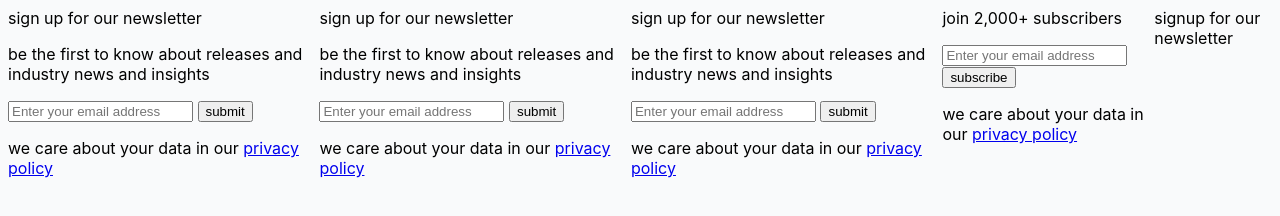
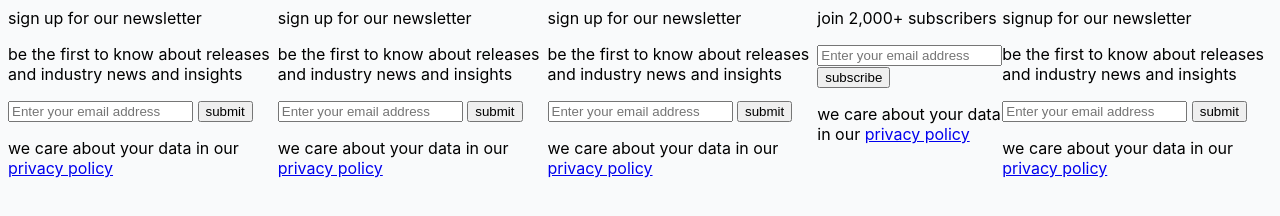
Before and after one commit to elite-coder-5150/untitled-components, a website: page client/components/newsletters.html in a window 1280 px wide. Drawn offline with Linux system fonts and the light colour scheme.

Commit message:
defubed the form for the newsketter-primary

```diff
--- a/client/components/newsletters.html
+++ b/client/components/newsletters.html
@@ -103,9 +103,19 @@
             <div class="content">
                 <div class="left">
                     <div class="section-title">signup for our newsletter</div>
-                    <p class="large-text"></p>
+                    <p class="large-text">be the first to know about releases and industry news and insights</p>
+                    <form class="newsletter-signup-one">
+                        <div class="row">
+                            <div class="form-group" onsubmit="onSubmitNewsletter()">
+                                <input type="text" class="form-control" placeholder="Enter your email address">
+                                <button class="md-button primary rounded">submit</button>
+                            </div>
+                        </div>
+                        <p class="small-text">
+                            we care about your data in our <a href="#">privacy policy</a>
+                        </p>
+                    </form>
                 </div>
-                <div class="right"></div>
             </div>
         </div>
     </section>
```
